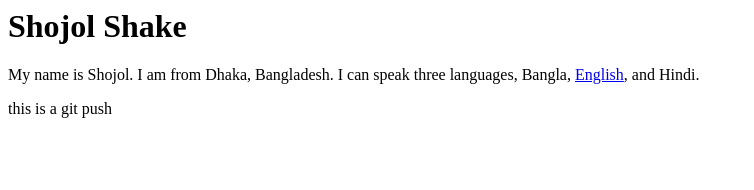
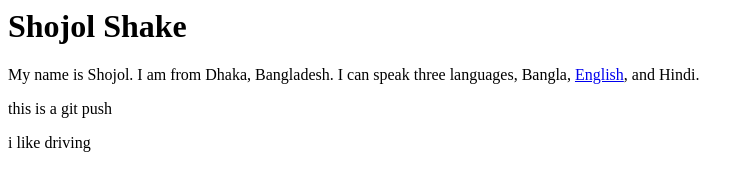
Before and after one commit to dipshojol/smarttravel, a plain HTML site: page index.html in a window 1280 px wide. Shown: the whole page, without its empty margins (0-754 px from the left). Drawn offline with Linux system fonts and the light colour scheme.

Commit message:
adding a <p>

```diff
--- a/index.html
+++ b/index.html
@@ -12,6 +12,7 @@
 		My name is Shojol. I am from Dhaka, Bangladesh. I can speak three languages, Bangla, <a href="http://humber.ca/" title="humber college">English</a>, and Hindi.
 	</p>
 <p>this is a git push</p>
+<p>i like driving</p>
 </body>
 
 </html>
```
